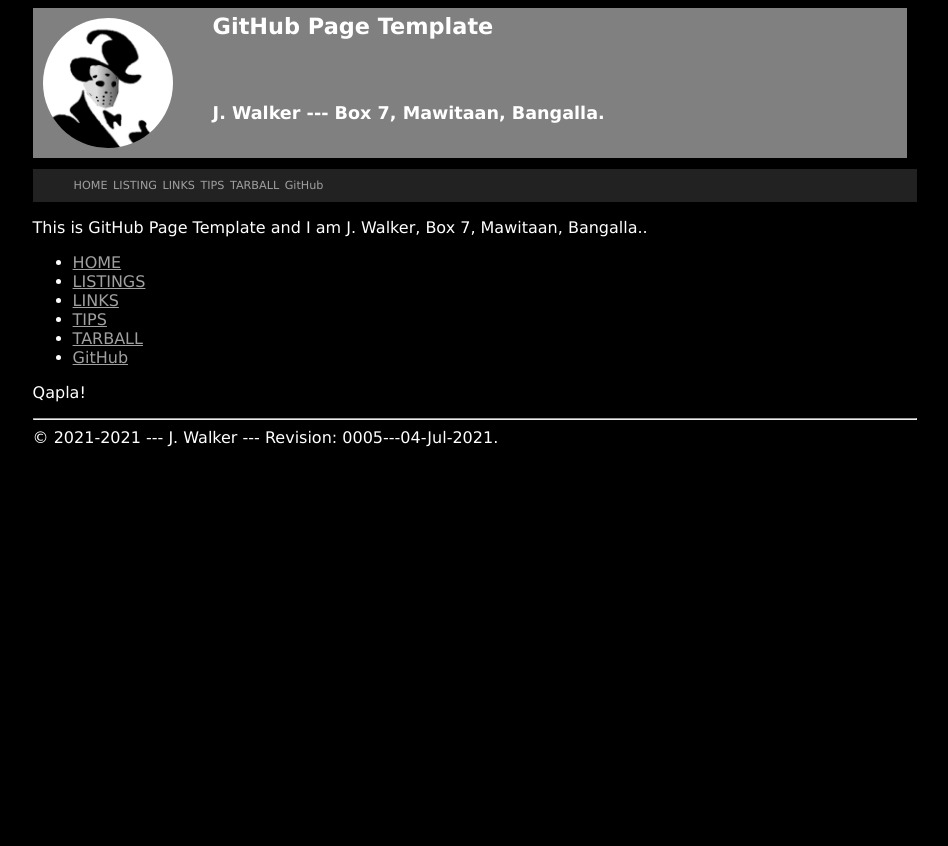
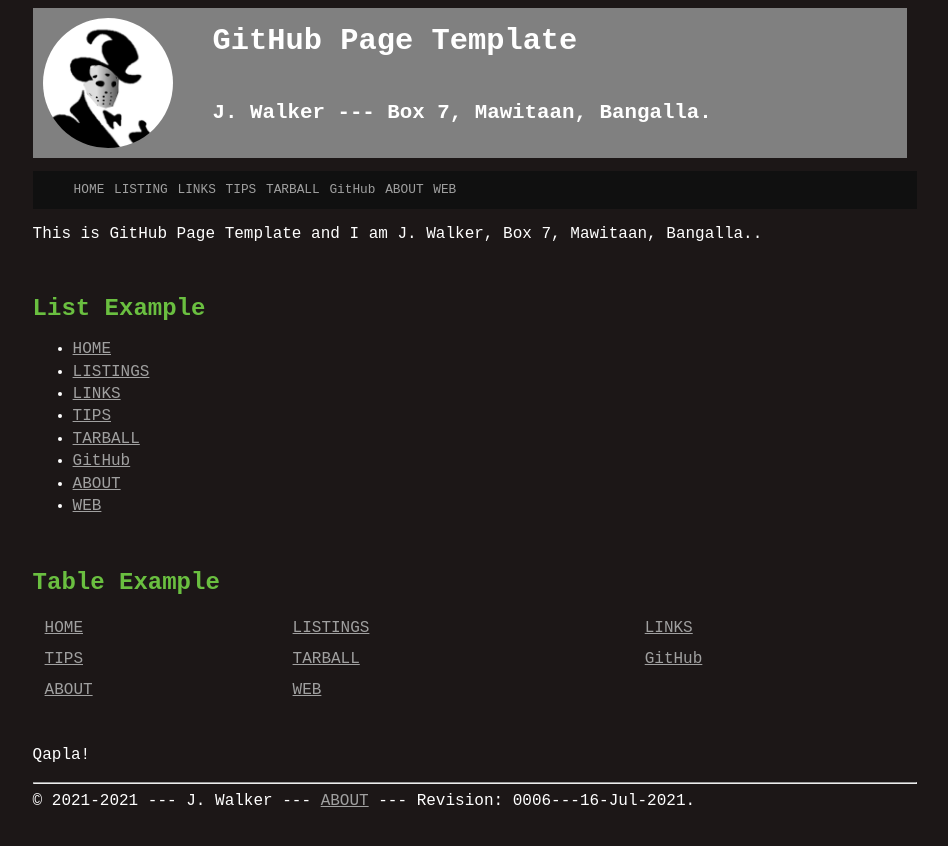
Before and after one commit to virdianhrn/template, a Jekyll site: the page built from index.md, in a window 1280 px wide. Shown: the top 846 px of the page, without its empty margins (165-1113 px from the left). Built offline with Jekyll 4.4.1, drawn with Linux system fonts in a browser that asks for light colours.

Commit message:
new file:   about.md

```diff
--- a/_config.yml
+++ b/_config.yml
@@ -1,5 +1,5 @@
 title:       "GitHub Page Template"
-version:     "0005---04-Jul-2021"
+version:     "0006---16-Jul-2021"
 copyright:   "2021-2021"
 description: >-
   This is a
--- a/_includes/footer.html
+++ b/_includes/footer.html
@@ -1,6 +1,6 @@
 <div>
 <hr>
 <div>
-&copy; {{ site.copyright }} --- {{ site.author }} --- Revision: {{ site.version }}.
+&copy; {{ site.copyright }} --- {{ site.author }} ---  <a href='{{ site.baseurl }}/ABOUT/'>ABOUT</a> --- Revision: {{ site.version }}.
 </div>
 </div>
--- a/_includes/navbar.html
+++ b/_includes/navbar.html
@@ -11,5 +11,7 @@
     <li class='listitem'><a href='{{ site.baseurl }}/TIPS/'>TIPS</a></li>
     <li class='listitem'><a href='{{ site.baseurl }}/template.tar.bz2'>TARBALL</a></li>
     <li class='listitem'><a href='{{ site.urlgithub }}'>GitHub</a></li>
+    <li class='listitem'><a href='{{ site.baseurl }}/ABOUT/'>ABOUT</a></li>
+    <li class='listitem'><a href='{{ site.urlweb }}'>WEB</a></li>
   </ul>
 </nav>
--- a/_layouts/layout.html
+++ b/_layouts/layout.html
@@ -12,7 +12,7 @@
   <header>
   <div class="row">
     <div class="column left">
-      <img src="{{ site.baseurl }}/assets/images/JWalker2.jpg" alt="Johnnie Walker" style="width:130px; border-radius:50%">
+      <img src="{{ site.baseurl }}/assets/images/default.jpg" alt="Default" style="width:130px; border-radius:50%">
     </div>
     <div class="column right1">
       {% if page.title %}{{ page.title | escape }}
--- a/assets/css/style.css
+++ b/assets/css/style.css
@@ -10,19 +10,38 @@
 
 .plainclass {
   color:            white;
-  background-color: #001030;
+  background-color: #101030;
 }
 
+/* See https://www.w3schools.com/colors/colors_hsl.asp              */
+/* See https://www.quackit.com/css/color/charts/hsl_color_chart.cfm */
 .plainclass1 {
-  color:            white;
-  background-color: black;
+  color:            hsl(0, 100%, 100%);
+  background-color: hsl(0, 10%, 10%);
+  line-height:      120%;
+  font-family:      monospace,courier;
+}
+
+.plainclass1 li {
+  line-height:      140%;
+}
+
+.plainclass1 h1 {
+  color:            hsl(100, 50%, 50%);
+}
+
+.plainclass1 h2 {
+  color:            hsl(100, 50%, 50%);
+}
+
+.plainclass1 h3 {
+  color:            hsl(100, 50%, 50%);
 }
 
 .container {
   max-width:    70%;
   margin:       0 auto;
   font-size:    1em;
-  font-family:  verdana,arial,helvetica,san-serif;
   text-align:   justify;
 }
 
@@ -55,12 +74,12 @@
 }
 
 .right1 {
-  height:           80px;
+  height:           66px;
   width:            calc(100% - 200px);
-  padding-top:      5px;
-  padding-bottom:   5px;
+  padding-top:      24px;
+  padding-bottom:   0px;
   padding-left:     30px;
-  font-size:        1.4em;
+  font-size:        1.9em;
   font-weight:      bold;
 }
 
@@ -70,7 +89,7 @@
   padding-top:      5px;
   padding-bottom:   5px;
   padding-left:     30px;
-  font-size:        1.1em;
+  font-size:        1.3em;
   font-weight:      bold;
 }
 }
@@ -111,9 +130,9 @@
 }
 
 .navbar {
-  background-color: #222222;
+  background-color: #101010;
   color:            #FFFFFF;
-  font-size:        0.7em;
+  font-size:        0.8em;
 }
 
 .navbar ul li {
@@ -138,8 +157,22 @@ pre {
   border:        3px solid rgba(255, 255, 255, 0.15);
   padding:       10px;
   color:         #b5e853;
-  font-size:     0.7em;
   border-radius: 2px;
+}
+
+table {
+  width: 100%;
+  margin: 0 0 20px 0;
+}
+
+th {
+  text-align: left;
+  border-bottom: 1px dashed #b5e853;
+  padding: 5px 10px;
+}
+
+td {
+  padding: 5px 10px;
 }
 
 /*
--- a/index.md
+++ b/index.md
@@ -3,6 +3,9 @@ layout: "layout"
 ---
 
 This is {{ site.title }} and I am {{ site.author }}, {{ site.address }}.
+
+<br>
+## List Example
 
 * [HOME]({{ site.baseurl }}/)
 * [LISTINGS]({{ site.baseurl }}/000.html)
@@ -10,5 +13,15 @@ This is {{ site.title }} and I am {{ site.author }}, {{ site.address }}.
 * [TIPS]({{ site.baseurl }}/TIPS/)
 * [TARBALL]({{ site.baseurl }}/template.tar.bz2)
 * [GitHub]({{ site.urlgithub }})
+* [ABOUT]({{ site.baseurl }}/ABOUT/)
+* [WEB]({{ site.urlweb }})
 
+<br>
+## Table Example
+
+| [HOME]({{ site.baseurl }}/) | [LISTINGS]({{ site.baseurl }}/000.html) | [LINKS]({{ site.baseurl }}/LINKS/) |
+| [TIPS]({{ site.baseurl }}/TIPS/) | [TARBALL]({{ site.baseurl }}/template.tar.bz2) | [GitHub]({{ site.urlgithub }}) |
+| [ABOUT]({{ site.baseurl }}/ABOUT/) | [WEB]({{ site.urlweb }}) |
+
+<br>
 Qapla!
```
Also changed, not shown: about.md (added, +20 -0 lines), assets/images/default.jpg (renamed from assets/images/JWalker2.jpg).
